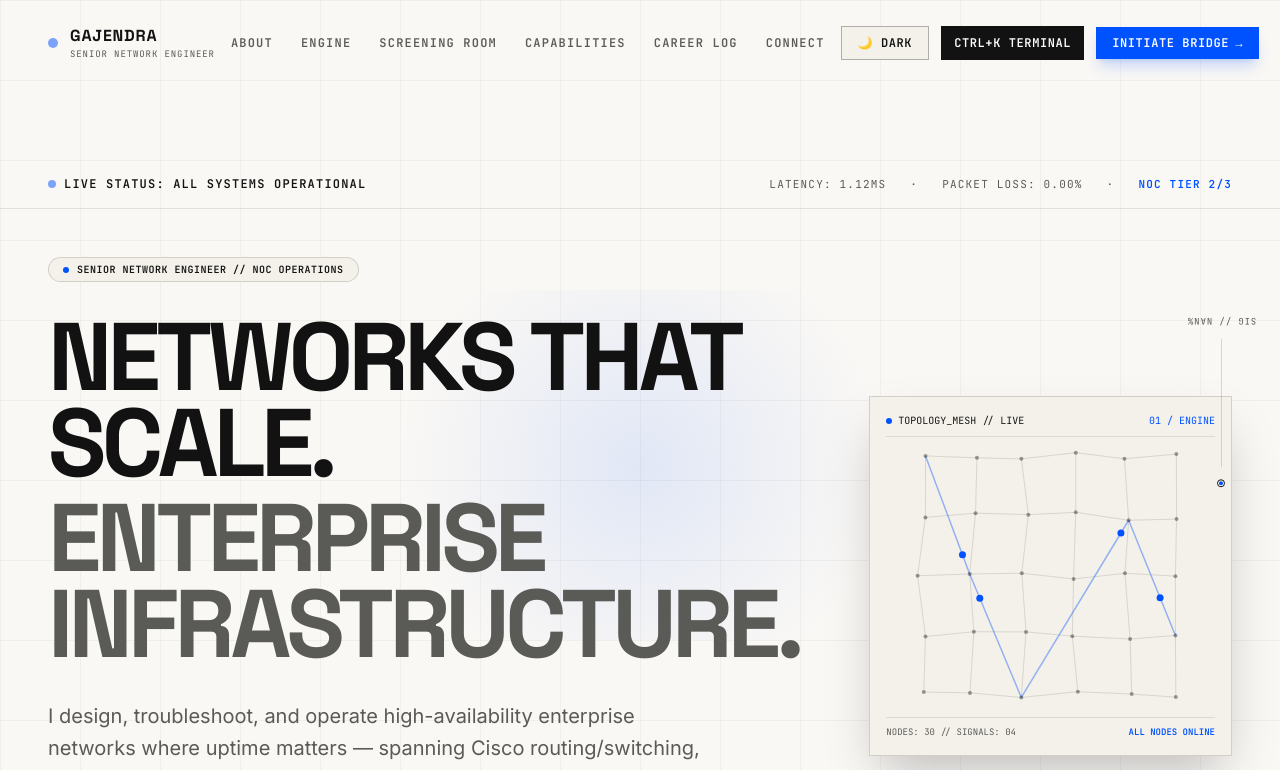
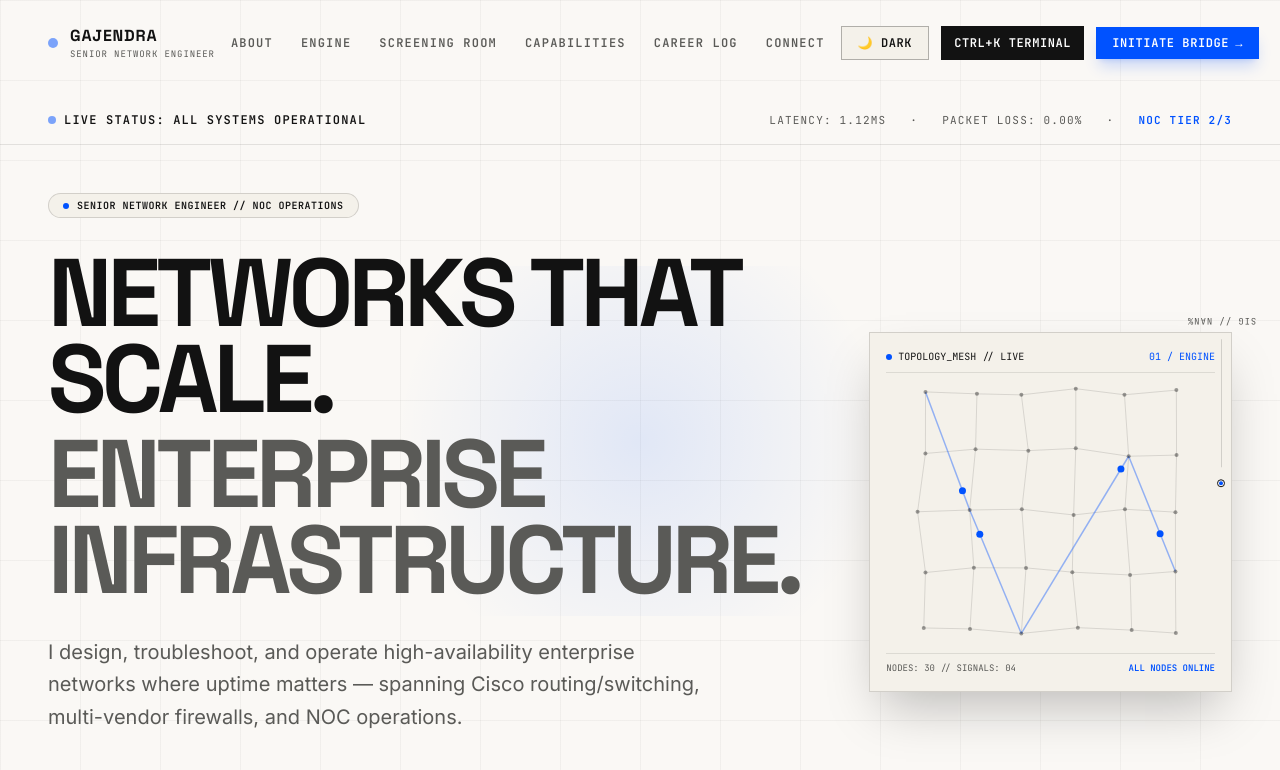
Before and after one commit to gajendrarjpt/gajendra-portfolio-3---Made-by-antigravity, a React (Vite) app: page / in a window 1280 px wide. Shown: the top 770 px of the page. Built offline with nearby package versions, Linux system fonts and the light colour scheme.

Commit message:
Reduce hero section top padding to eliminate gap below fixed header

```diff
--- a/src/components/hero/SlyHero.jsx
+++ b/src/components/hero/SlyHero.jsx
@@ -125,7 +125,7 @@ export default function SlyHero({ onOpenBridge }) {
   }, []);
 
   return (
-    <section className="relative pt-36 pb-20 md:pt-44 md:pb-32 min-h-[92vh] flex flex-col justify-between border-b border-[#121212]/10 dark:border-[#1F1F1F] bg-[#FAF8F5] dark:bg-[#000000] bg-sly-grid overflow-hidden transition-colors">
+    <section className="relative pt-24 pb-16 md:pt-28 md:pb-24 min-h-[90vh] flex flex-col justify-between border-b border-[#121212]/10 dark:border-[#1F1F1F] bg-[#FAF8F5] dark:bg-[#000000] bg-sly-grid overflow-hidden transition-colors">
       {/* Ambient Radial Glow */}
       <div className="absolute top-1/4 left-1/2 -translate-x-1/2 w-[600px] h-[350px] bg-blue-glow pointer-events-none" />
 
```
